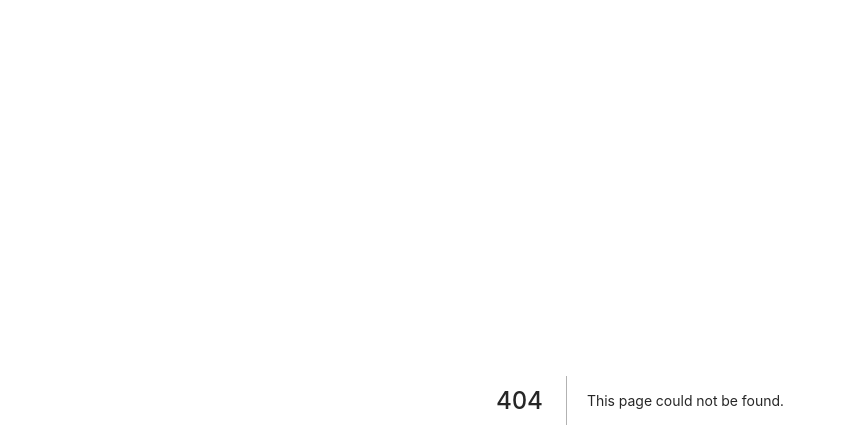
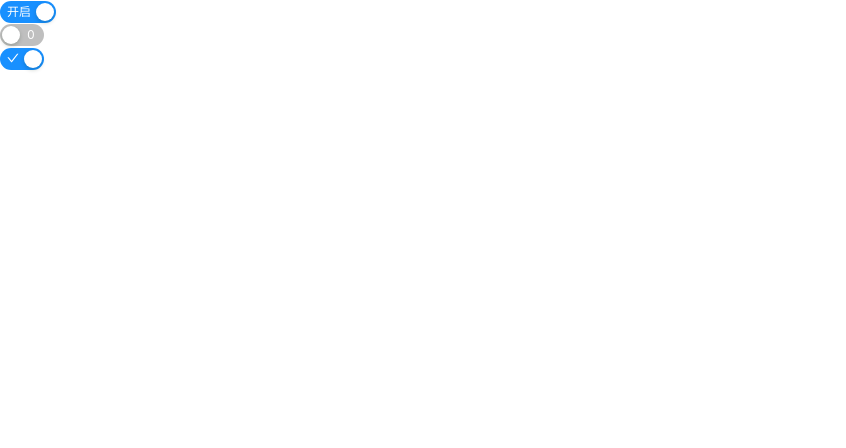
Before and after one commit to talhajubaer018/antdesign, a Next.js app: page /switch in a window 1280 px wide. Before the commit this address had no page. Shown: the top 448 px of the page, without its empty margins (0-846 px from the left). Built offline with nearby package versions, Linux system fonts and the light colour scheme.

Commit message:
switch added

```diff
--- /dev/null
+++ b/pages/switch.js
@@ -0,0 +1,19 @@
+import { CheckOutlined, CloseOutlined } from '@ant-design/icons';
+import { Switch } from 'antd';
+import React from 'react';
+
+const SwitchAD = () => (
+  <>
+    <Switch checkedChildren="开启" unCheckedChildren="关闭" defaultChecked />
+    <br />
+    <Switch checkedChildren="1" unCheckedChildren="0" />
+    <br />
+    <Switch
+      checkedChildren={<CheckOutlined />}
+      unCheckedChildren={<CloseOutlined />}
+      defaultChecked
+    />
+  </>
+);
+
+export default SwitchAD;
```
